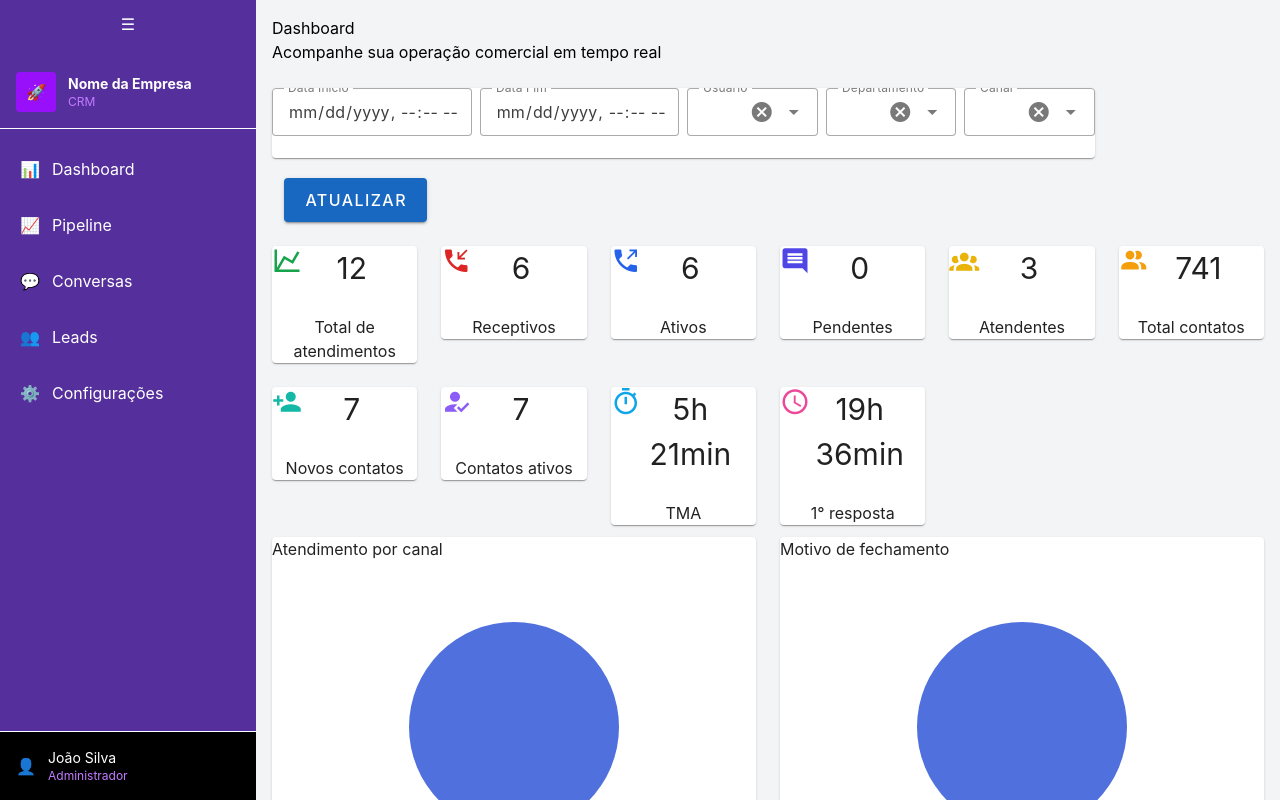
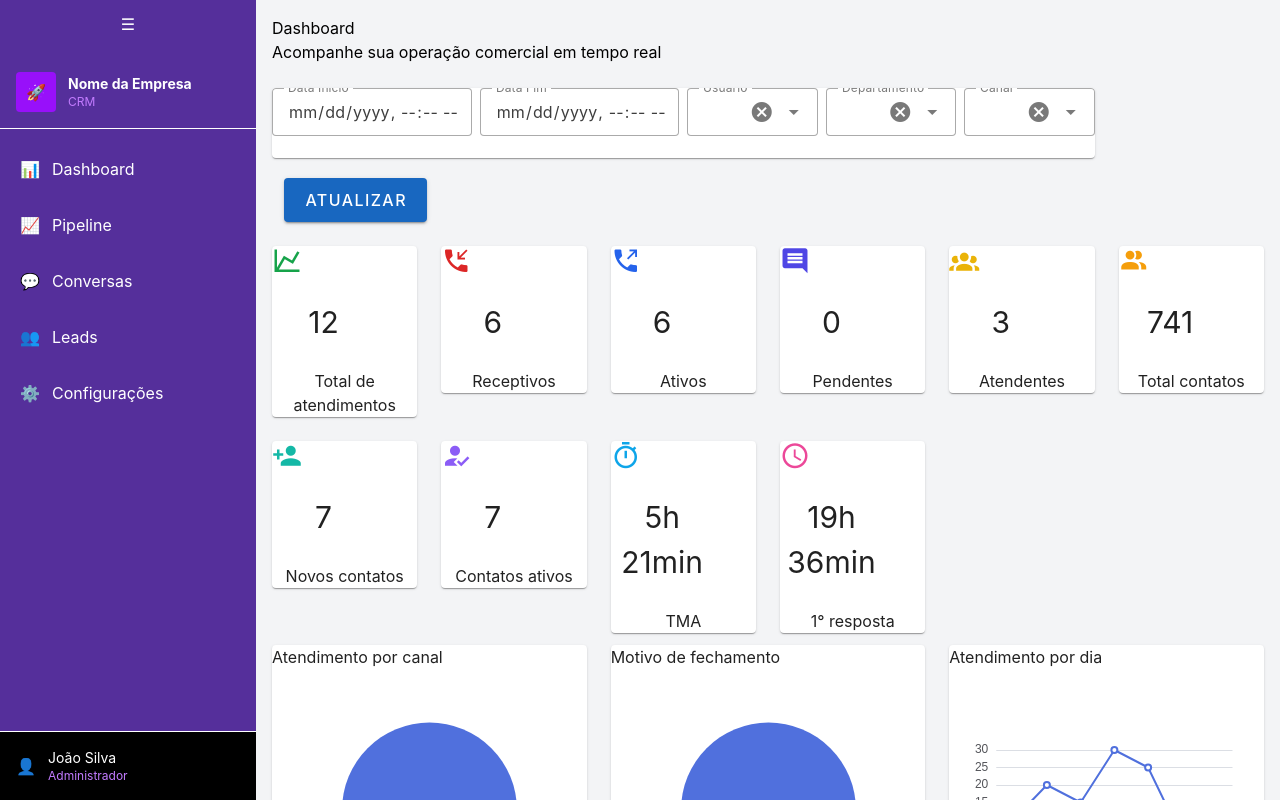
Before and after one commit to elderlira/crm_project, a Vue app: page / in a window 1280 px wide. Built offline with nearby package versions, Linux system fonts and the light colour scheme.

Commit message:
reorganize code and implemented legends in pie graph

```diff
--- a/src/views/dashboards/ChartCard.vue
+++ b/src/views/dashboards/ChartCard.vue
@@ -1,89 +1,64 @@
 <template>
   <div>
     <v-row class="mt-6">
-    <v-col cols="12" md="6">
+      <v-col cols="12" md="4">
         <v-card rounded="xl" elevation="3" class="pa-5">
           <div class="text-subtitle-1 font-weight-bold mb-4">
             Atendimento por canal
           </div>
-        <v-chart
-          :option="Channel"
-          style="height: 300px"
-          autoresize
-        />
+          <v-chart :option="Channel" autoresize />
         </v-card>
       </v-col>
-    <v-col cols="12" md="6">
+      <v-col cols="12" md="4">
         <v-card rounded="xl" elevation="3" class="pa-5">
           <div class="text-subtitle-1 font-weight-bold mb-4">
             Motivo de fechamento
           </div>
-        <v-chart
-          :option="Closing"
-          style="height: 300px"
-          autoresize
-        />
+          <v-chart :option="Closing" autoresize />
+        </v-card>
+      </v-col>
+      <v-col cols="12" md="4">
+        <v-card rounded="xl" elevation="3" class="pa-5">
+          <div class="text-subtitle-1 font-weight-bold mb-4">
+            Atendimento por dia
+          </div>
+          <v-chart :option="chartOption1" autoresize />
+        </v-card>
+      </v-col>
+
+    </v-row>
+    <v-row class="mt-4">
+
+    </v-row>
+    <v-row class="mt-6">
+      <v-col cols="12" md="4">
+        <v-card rounded="xl" elevation="3" class="pa-5">
+          <div class="text-subtitle-1 font-weight-bold mb-4">
+            Atendimento por departamento
+          </div>
+          <v-chart :option="Department" autoresize />
+        </v-card>
+      </v-col>
+      <v-col cols="12" md="4">
+        <v-card rounded="xl" elevation="3" class="pa-5">
+          <div class="text-subtitle-1 font-weight-bold mb-4">
+            Evolução atendimentos
+          </div>
+          <v-chart :option="evolutionOption" autoresize />
+        </v-card>
+      </v-col>
+      <v-col cols="12" md="4">
+        <v-card rounded="xl" elevation="3" class="pa-5">
+          <div class="text-subtitle-1 font-weight-bold mb-4">
+            Performance por Atendente
+          </div>
+          <v-chart :option="chartOption2" autoresize />
         </v-card>
       </v-col>
     </v-row>
     <v-row class="mt-6">
 
-  </v-row>
-   <v-row class="mt-6">
-    <v-col cols="12" md="6">
-      <v-card rounded="xl" elevation="3" class="pa-5">
-        <div class="text-subtitle-1 font-weight-bold mb-4">
-          Atendimento por departamento
-        </div>
-        <v-chart
-          :option="Department"
-          style="height: 300px"
-          autoresize
-        />
-      </v-card>
-    </v-col>
-    <v-col cols="12" md="6">
-      <v-card rounded="xl" elevation="3" class="pa-5">
-        <div class="text-subtitle-1 font-weight-bold mb-4">
-          Evolução atendimentos
-        </div>
-        <v-chart
-          :option="evolutionOption"
-          style="height: 300px"
-          autoresize
-        />
-      </v-card>
-    </v-col>
-  </v-row>
 
-  <v-row class="mt-6">
-    <v-col cols="12" md="6">
-      <v-card rounded="xl" elevation="3" class="pa-5">
-        <div class="text-subtitle-1 font-weight-bold mb-4">
-          Atendimento por dia
-        </div>
-
-        <v-chart
-          :option="chartOption1"
-          style="height: 300px"
-          autoresize
-        />
-      </v-card>
-    </v-col>
-
-    <v-col cols="12" md="6">
-      <v-card rounded="xl" elevation="3" class="pa-5">
-        <div class="text-subtitle-1 font-weight-bold mb-4">
-          Performance por Atendente
-        </div>
-
-        <v-chart
-          :option="chartOption2"
-          style="height: 300px"
-          autoresize
-        />
-      </v-card>
-    </v-col>
 
     </v-row>
   </div>
@@ -93,7 +68,6 @@
 import { ref } from 'vue'
 import VChart from 'vue-echarts'
 
-// 👇 IMPORTANTE
 import * as echarts from 'echarts/core'
 import { CanvasRenderer } from 'echarts/renderers'
 import { LineChart, BarChart } from 'echarts/charts'
@@ -104,7 +78,10 @@ import {
   LegendComponent
 } from 'echarts/components'
 
-// 👇 REGISTRAR módulos
+const dataPie = [
+  { value: 2, name: 'Não informado' },
+  { value: 4, name: 'ABORDAGEM - SDR' }
+]
 echarts.use([
   CanvasRenderer,
   LineChart,
@@ -115,7 +92,6 @@ echarts.use([
   LegendComponent
 ])
 
-/* ============================= */
 const Channel = ref({
   tooltip: { trigger: 'item' },
   series: [
@@ -140,14 +116,16 @@ const Closing = ref({
 })
 const Department = ref({
   tooltip: { trigger: 'item' },
+  legend: {
+    orient: 'vertical',
+    left: 'left',
+    data: dataPie
+  },
   series: [
     {
       type: 'pie',
       radius: '70%',
-      data: [
-        { value: 2, name: 'Não informado' },
-        { value: 4, name: 'ABORDAGEM - SDR' }
-      ],
+      data: dataPie,
       label: { formatter: '{d}%' }
     }
   ]
@@ -158,13 +136,13 @@ const chartOption1 = ref({
   tooltip: { trigger: 'axis' },
   xAxis: {
     type: 'category',
-    data: ['Seg', 'Ter', 'Qua', 'Qui', 'Sex']
+    data: ['Seg', 'Ter', 'Qua', 'Qui', 'Sex', 'sab', 'dom']
   },
   yAxis: { type: 'value' },
   series: [
     {
       type: 'line',
-      data: [10, 20, 15, 30, 25]
+      data: [10, 20, 15, 30, 25, 5, 2]
     }
   ]
 })
@@ -198,9 +176,17 @@ const evolutionOption = ref({
       data: [2, 1, 4, 1, 4]
     },
     {
+      name: 'Atendimentos',
       type: 'line',
-      data: [2, 1, 4, 1, 4]
+      data: [2, 1, 4, 1, 4],
+      color: 'orange'
     }
   ]
 })
 </script>
+
+<style>
+.echarts {
+  height: 250px
+}
+</style>
--- a/src/views/dashboards/GraphCards.vue
+++ b/src/views/dashboards/GraphCards.vue
@@ -4,13 +4,12 @@
             <v-col v-for="(m, index) in metrics" :key="index" cols="12" lg="2" md="6" sm="12">
                 <v-card rounded="xl" elevation="3" class="pa-5">
                     <v-row>
-                        <v-col cols="2">
+                        <v-col>
                             <v-icon :color="m.color" :icon="m.icon" size="30"></v-icon>
                         </v-col>
                         <v-col cols="9" class="text-center">
                             <p style="font-size: 30px">
                                 {{ m.value }}
-
                             </p>
                         </v-col>
                     </v-row>
```
Lines whose indentation alone changed are shown as unchanged.
